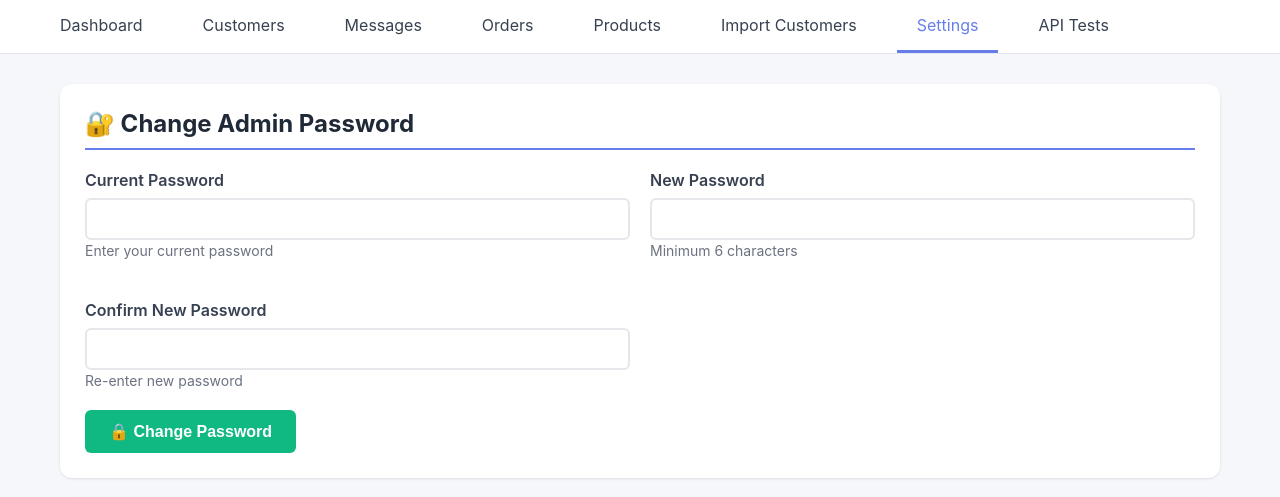
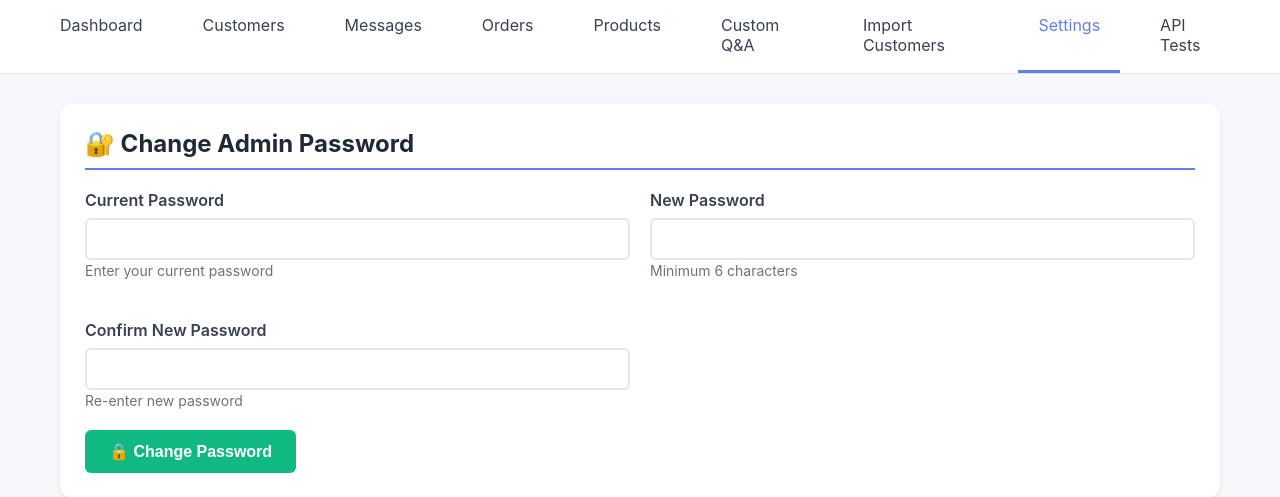
Before and after one commit to mmdelhajj/whatsbot, a PHP site: page /admin/settings.php in a window 1280 px wide. Shown: the part 80-577 px from the top of the page. Run offline with PHP 8.4, Linux system fonts and the light colour scheme; the visitor is signed in with stand-in values (Sample User, id 1); a stand-in replaces the project's code that opens the database connection; some libraries are stand-ins or nearby versions.

Commit message:
Add Custom Q&A navigation link to all admin pages
This commit adds the "Custom Q&A" navigation link to all admin panel pages:

**Updated Pages:**
- Dashboard (index.php)
- Customers
- Messages
- Orders
- Products
- Import Customers
- Settings
- Webhook Setup

**User Experience Improvement:**
- No need to manually type the URL anymore
- "Custom Q&A" link appears in navigation menu of all admin pages
- Positioned between "Products" and "Import Customers"
- Easy access from any admin page

**Navigation Order:**
1. Dashboard
2. Customers
3. Messages
4. Orders
5. Products
6. **Custom Q&A** ← NEW
7. Import Customers
8. Settings
9. Webhook
10. API Tests

Now admins can easily manage custom Q&A entries from any page!

🤖 Generated with [Claude Code](https://claude.com/claude-code)

Co-Authored-By: Claude <noreply@anthropic.com>

```diff
--- a/admin/customers.php
+++ b/admin/customers.php
@@ -136,6 +136,7 @@ $stats = $db->fetchOne("
             <a href="/admin/messages.php">Messages</a>
             <a href="/admin/orders.php">Orders</a>
             <a href="/admin/products.php">Products</a>
+            <a href="/admin/custom-qa.php">Custom Q&A</a>
             <a href="/admin/import-customers.php">Import Customers</a>
             <a href="/admin/settings.php">Settings</a>
             <a href="/admin/test-apis.php">API Tests</a>
--- a/admin/import-customers.php
+++ b/admin/import-customers.php
@@ -235,6 +235,7 @@ if (!empty($searchQuery)) {
             <a href="/admin/messages.php">Messages</a>
             <a href="/admin/orders.php">Orders</a>
             <a href="/admin/products.php">Products</a>
+            <a href="/admin/custom-qa.php">Custom Q&A</a>
 
 
             <a href="/admin/import-customers.php" class="active">Import Customers</a>
--- a/admin/index.php
+++ b/admin/index.php
@@ -237,6 +237,7 @@ $recentOrders = $orderModel->getAllWithCustomers(10);
             <a href="/admin/messages.php">Messages</a>
             <a href="/admin/orders.php">Orders</a>
             <a href="/admin/products.php">Products</a>
+            <a href="/admin/custom-qa.php">Custom Q&A</a>
             <a href="/admin/import-customers.php">Import Customers</a>
             <a href="/admin/settings.php">Settings</a>
             <a href="/admin/webhook-setup.php">Webhook</a>
--- a/admin/messages.php
+++ b/admin/messages.php
@@ -94,8 +94,7 @@ $stats = $db->fetchOne("
             <a href="/admin/messages.php" class="active">Messages</a>
             <a href="/admin/orders.php">Orders</a>
             <a href="/admin/products.php">Products</a>
-
-
+            <a href="/admin/custom-qa.php">Custom Q&A</a>
             <a href="/admin/import-customers.php">Import Customers</a>
             <a href="/admin/settings.php">Settings</a>
             <a href="/admin/test-apis.php">API Tests</a>
--- a/admin/orders.php
+++ b/admin/orders.php
@@ -203,6 +203,7 @@ $stats = $db->fetchOne("
             <a href="/admin/messages.php">Messages</a>
             <a href="/admin/orders.php" class="active">Orders</a>
             <a href="/admin/products.php">Products</a>
+            <a href="/admin/custom-qa.php">Custom Q&A</a>
 
 
             <a href="/admin/import-customers.php">Import Customers</a>
--- a/admin/products.php
+++ b/admin/products.php
@@ -118,6 +118,7 @@ $stats = $db->fetchOne("
             <a href="/admin/messages.php">Messages</a>
             <a href="/admin/orders.php">Orders</a>
             <a href="/admin/products.php" class="active">Products</a>
+            <a href="/admin/custom-qa.php">Custom Q&A</a>
 
 
             <a href="/admin/import-customers.php">Import Customers</a>
--- a/admin/settings.php
+++ b/admin/settings.php
@@ -217,6 +217,7 @@ $currentSettings = [
             <a href="/admin/messages.php">Messages</a>
             <a href="/admin/orders.php">Orders</a>
             <a href="/admin/products.php">Products</a>
+            <a href="/admin/custom-qa.php">Custom Q&A</a>
 
 
             <a href="/admin/import-customers.php">Import Customers</a>
--- a/admin/webhook-setup.php
+++ b/admin/webhook-setup.php
@@ -70,6 +70,7 @@ if (file_exists($logFile)) {
             <a href="/admin/messages.php">Messages</a>
             <a href="/admin/orders.php">Orders</a>
             <a href="/admin/products.php">Products</a>
+            <a href="/admin/custom-qa.php">Custom Q&A</a>
 
             <a href="/admin/settings.php">Settings</a>
             <a href="/admin/webhook-setup.php" class="active">Webhook</a>
```
